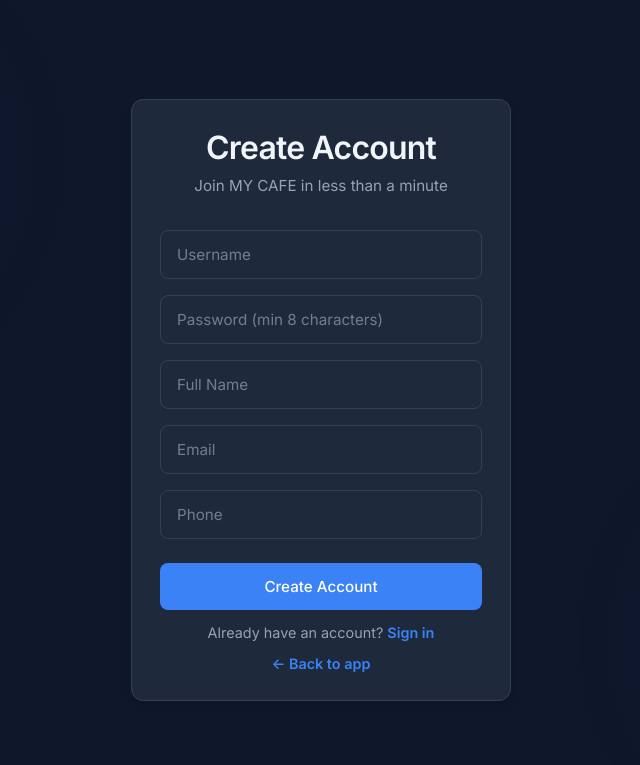
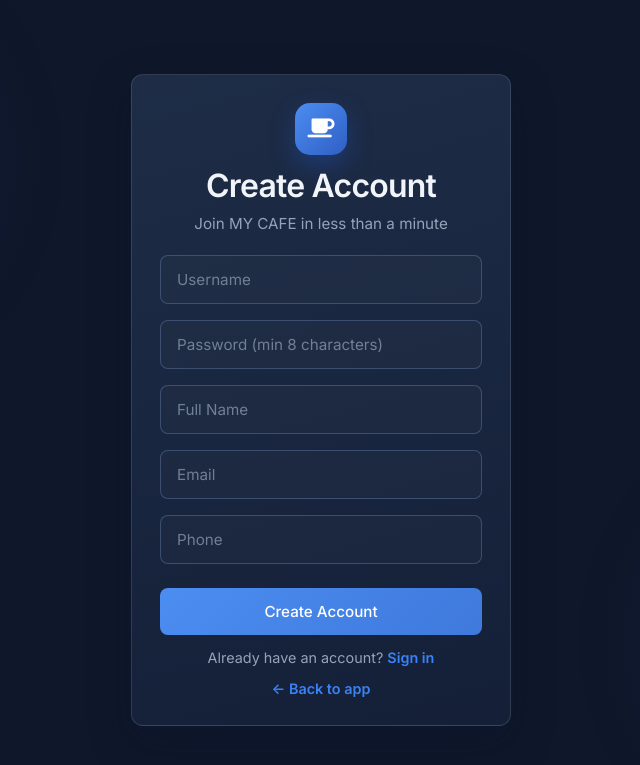
Before and after one commit to mycook-droid/my-cafe-web, a Flask app: page /signup in a window 1280 px wide. Shown: the top 765 px of the page, without its empty margins (319-959 px from the left). Run offline with Flask 3, Linux system fonts and the light colour scheme; data that the repository does not hold is empty.

Commit message:
Polish auth experience and resolve UI conflict regions cleanly

```diff
--- a/static/auth.css
+++ b/static/auth.css
@@ -651,3 +651,47 @@ body.light .back-home a {
     opacity: 0.55;
     cursor: not-allowed;
 }
+
+
+.auth-premium {
+    border: 1px solid rgba(255, 255, 255, 0.12);
+    box-shadow: 0 16px 40px rgba(8, 20, 45, 0.36);
+    background: linear-gradient(165deg, rgba(31, 46, 72, 0.96), rgba(21, 33, 57, 0.96));
+}
+
+.auth-brand {
+    margin-bottom: 1.2rem;
+}
+
+.auth-brand-icon {
+    width: 52px;
+    height: 52px;
+    margin: 0 auto 0.7rem;
+    border-radius: 15px;
+    display: inline-flex;
+    align-items: center;
+    justify-content: center;
+    color: #fff;
+    font-size: 1.35rem;
+    background: linear-gradient(135deg, #4c8df1, #2f5fc4);
+    box-shadow: 0 10px 24px rgba(35, 86, 191, 0.4);
+}
+
+.auth-premium .subtitle {
+    margin-bottom: 1.2rem;
+}
+
+.auth-premium input {
+    background: rgba(255, 255, 255, 0.02);
+    border-color: rgba(122, 150, 198, 0.35);
+}
+
+.auth-premium input:focus {
+    border-color: #4c8df1;
+    box-shadow: 0 0 0 3px rgba(76, 141, 241, 0.18);
+}
+
+.auth-premium button,
+.auth-premium .btn {
+    background: linear-gradient(135deg, #4c8df1, #3f79dc);
+}
--- a/templates/become_admin.html
+++ b/templates/become_admin.html
@@ -8,7 +8,7 @@
     <link rel="stylesheet" href="https://cdnjs.cloudflare.com/ajax/libs/font-awesome/6.4.0/css/all.min.css">
 </head>
 <body class="auth-body">
-    <div class="auth-card compact-auth">
+    <div class="auth-card compact-auth auth-premium">
         {% if is_admin %}
         <h1>Admin Access Enabled</h1>
         <p class="subtitle">You already have admin privileges.</p>
--- a/templates/signup.html
+++ b/templates/signup.html
@@ -8,9 +8,12 @@
     <link rel="stylesheet" href="https://cdnjs.cloudflare.com/ajax/libs/font-awesome/6.4.0/css/all.min.css">
 </head>
 <body class="auth-body">
-    <div class="auth-card signup-card compact-auth">
-        <h1>Create Account</h1>
-        <p class="subtitle">Join MY CAFE in less than a minute</p>
+    <div class="auth-card signup-card compact-auth auth-premium">
+        <div class="auth-brand">
+            <div class="auth-brand-icon"><i class="fas fa-coffee"></i></div>
+            <h1>Create Account</h1>
+            <p class="subtitle">Join MY CAFE in less than a minute</p>
+        </div>
 
         {% if error %}
         <div class="error"><i class="fas fa-triangle-exclamation"></i> {{ error }}</div>
```
Also changed, not shown: templates/login.html (+6 -3 lines).
